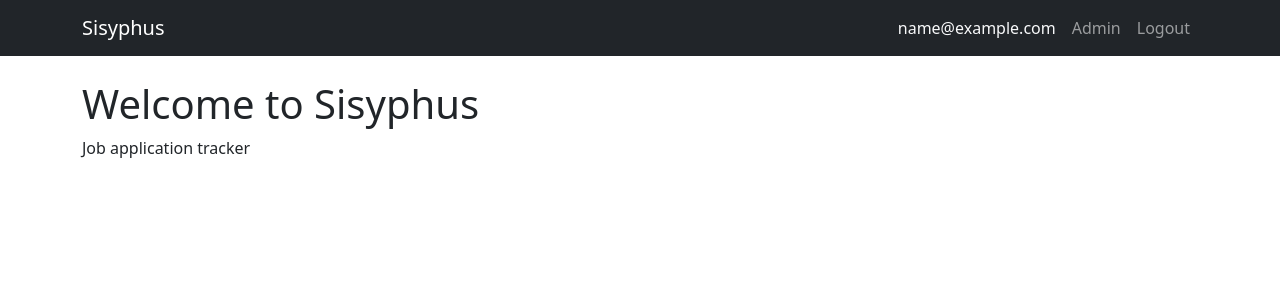
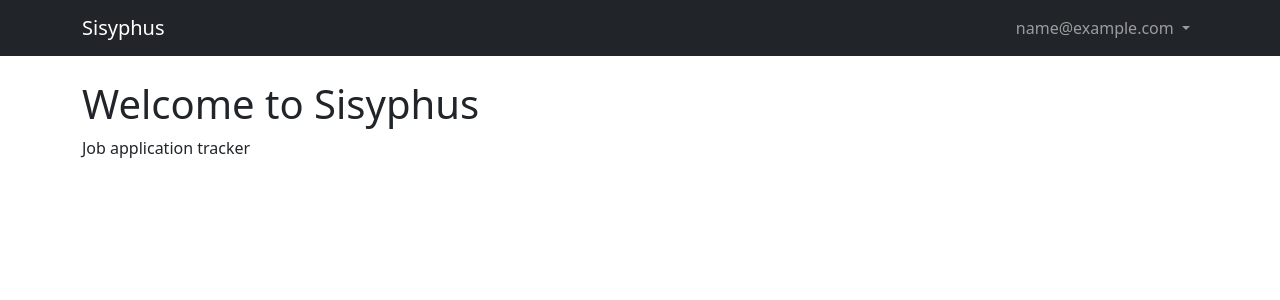
Before and after one commit to justicesuh/sisyphus, a Django app: page / in a window 1280 px wide. Shown: the top 300 px of the page. Run offline with Django 5.2, Linux system fonts and the light colour scheme; the visitor is signed in with stand-in values (Sample User, id 1).

Commit message:
Create logout dropdown

```diff
--- a/sisyphus/templates/base.html
+++ b/sisyphus/templates/base.html
@@ -6,6 +6,7 @@
     <meta name="viewport" content="width=device-width, initial-scale=1">
     <title>{% block title %}Sisyphus{% endblock %}</title>
     <link href="https://cdn.jsdelivr.net/npm/bootstrap@5.3.3/dist/css/bootstrap.min.css" rel="stylesheet" integrity="sha384-QWTKZyjpPEjISv5WaRU9OFeRpok6YctnYmDr5pNlyT2bRjXh0JMhjY6hW+ALEwIH" crossorigin="anonymous">
+    <link href="https://cdn.jsdelivr.net/npm/bootstrap-icons@1.11.3/font/bootstrap-icons.min.css" rel="stylesheet">
     {% block extra_css %}{% endblock %}
 </head>
 <body hx-headers='{"X-CSRFToken": "{{ csrf_token }}"}'>
@@ -22,17 +23,20 @@
                 </ul>
                 <ul class="navbar-nav ms-auto">
                     {% if user.is_authenticated %}
-                    <li class="nav-item">
-                        <span class="nav-link text-light">{{ user.email }}</span>
-                    </li>
-                    <li class="nav-item">
-                        <a class="nav-link" href="{% url 'admin:index' %}">Admin</a>
-                    </li>
-                    <li class="nav-item">
-                        <form method="post" action="{% url 'web:logout' %}" class="d-inline">
-                            {% csrf_token %}
-                            <button type="submit" class="nav-link btn btn-link">Logout</button>
-                        </form>
+                    <li class="nav-item dropdown">
+                        <a class="nav-link dropdown-toggle" href="#" role="button" data-bs-toggle="dropdown">
+                            {{ user.email }}
+                        </a>
+                        <ul class="dropdown-menu dropdown-menu-end shadow" style="min-width: auto;">
+                            <li><a class="dropdown-item py-2" href="{% url 'admin:index' %}"><i class="bi bi-gear me-2"></i>Admin</a></li>
+                            <li><hr class="dropdown-divider"></li>
+                            <li>
+                                <form method="post" action="{% url 'web:logout' %}">
+                                    {% csrf_token %}
+                                    <button type="submit" class="dropdown-item py-2 text-danger"><i class="bi bi-box-arrow-right me-2"></i>Logout</button>
+                                </form>
+                            </li>
+                        </ul>
                     </li>
                     {% else %}
                     <li class="nav-item">
```
